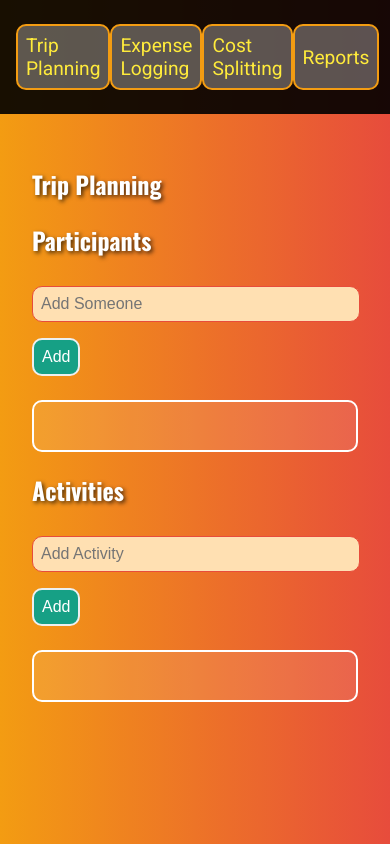
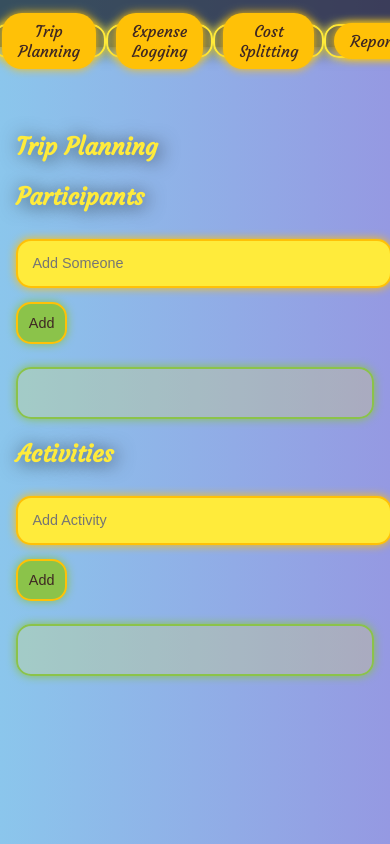
Before and after one commit to kevkaleido/group-trip, a plain HTML site: page index.html in a window 390 px wide. Drawn offline with nearby package versions, Linux system fonts and the light colour scheme.

Commit message:
add another stunning styles(yellow)

```diff
--- a/styles.css
+++ b/styles.css
@@ -1,17 +1,25 @@
-@import url('https://fonts.googleapis.com/css2?family=Roboto:wght@400;700&family=Oswald:wght@300;400;700&display=swap');
+@import url('https://fonts.googleapis.com/css2?family=Courgette&family=Roboto:wght@300;400;700&display=swap');
 
 body {
     font-family: 'Roboto', sans-serif;
-    background: linear-gradient(to right, #f39c12, #e74c3c);
+    background: linear-gradient(to right, #8BC6EC, #9599E2);
     color: #fff;
     margin: 0;
     padding: 0;
     background-attachment: fixed;
+    transition: background 2s ease-in-out;
 }
 
 header {
-    background: rgba(0, 0, 0, 0.9);
+    background: rgba(0, 0, 0, 0.6);
     padding: 1em;
+    display: flex;
+    justify-content: center;
+    position: fixed;
+    width: 100%;
+    z-index: 1000;
+    box-shadow: 0 0 20px #000;
+    height: 15px;
 }
 
 nav ul {
@@ -20,65 +28,92 @@ nav ul {
     margin: 0;
     display: flex;
     justify-content: space-around;
+    width: 100%;
+    height: 50px;
 }
 
 nav ul li a {
-    color: #ffeb3b;
+    background: #FFC107;
+    color: #3E2723;
+    padding: 1em 2em;
+    border-radius: 20px;
     text-decoration: none;
     font-size: 1.2em;
-    transition: color 0.3s;
+    transition: transform 0.3s, background 0.3s, box-shadow 0.3s;
+    box-shadow: 0 0 10px #FFC107;
+    text-align: center;
+    display: block;
+    font-family: 'Courgette', cursive;
 }
 
 nav ul li a:hover {
-    color: #e74c3c;
+    background: #FF5722;
+    transform: scale(1.1);
+    box-shadow: 0 0 20px #FF5722;
 }
 
 main {
-    padding: 2em;
+    padding: 5em 2em 2em;
+    transition: padding 0.5s;
 }
 
 h1, h2 {
-    font-family: 'Oswald', sans-serif;
-    text-shadow: 2px 2px 4px rgba(0, 0, 0, 0.7);
+    font-family: 'Courgette', cursive;
+    color: #FFEB3B;
+    text-shadow: 2px 2px 5px rgba(0, 0, 0, 0.7);
+    animation: glow 1.5s infinite alternate;
+}
+
+@keyframes glow {
+    0% { text-shadow: 2px 2px 5px rgba(0, 0, 0, 0.7); }
+    100% { text-shadow: 2px 2px 20px rgba(0, 0, 0, 0.7); }
 }
 
 input, select, button {
     border: none;
-    padding: 0.5em;
+    padding: 0.75em;
     margin: 0.5em 0;
-    border-radius: 10px;
+    border-radius: 15px;
     font-size: 1em;
+    background: #FFC107;
+    color: #3E2723;
+    transition: transform 0.3s, box-shadow 0.3s;
 }
 
 input[type="text"], input[type="number"], input[type="date"], select {
     width: calc(100% - 1em);
-    background: #ffe0b2;
-    color: #000;
-    border: 1px solid #e74c3c;
+    background: #FFEB3B;
+    color: #3E2723;
+    border: 2px solid #FFC107;
+    padding: 1em;
+    box-shadow: 0 0 10px #FFC107;
 }
 
 button {
-    background: #16a085;
-    color: #fff;
+    background: #8BC34A;
+    color: #3E2723;
     cursor: pointer;
     transition: background 0.3s, transform 0.3s;
-    border: 2px solid #ecf0f1;
+    border: 2px solid #FFC107;
+    box-shadow: 0 0 10px #8BC34A;
 }
 
 button:hover {
-    background: #1abc9c;
-    transform: scale(1.05);
+    background: #FFEB3B;
+    transform: scale(1.1);
+    box-shadow: 0 0 20px #FFEB3B;
 }
 
 .scroll-container {
     max-height: 200px;
     overflow-y: auto;
-    border: 2px solid #fff;
+    border: 2px solid #8BC34A;
     padding: 1em;
-    background: rgba(255, 255, 255, 0.1);
-    border-radius: 10px;
+    background: rgba(255, 235, 59, 0.2);
+    border-radius: 15px;
     margin-top: 1em;
     transition: max-height 0.5s, border 0.5s;
+    box-shadow: 0 0 10px #8BC34A;
 }
 
 ul {
@@ -89,18 +124,20 @@ ul {
 li {
     margin: 0.5em 0;
     padding: 0.5em;
-    background: rgba(255, 255, 255, 0.3);
-    border: 2px solid #f39c12;
-    border-radius: 10px;
+    background: rgba(255, 235, 59, 0.2);
+    border: 2px solid #FFEB3B;
+    border-radius: 15px;
     display: flex;
     justify-content: space-between;
     align-items: center;
-    transition: background 0.3s, transform 0.3s;
+    transition: background 0.3s, transform 0.3s, box-shadow 0.3s;
+    box-shadow: 0 0 10px #FFEB3B;
 }
 
 li:hover {
-    background: rgba(255, 255, 255, 0.5);
+    background: rgba(255, 235, 59, 0.4);
     transform: scale(1.05);
+    box-shadow: 0 0 20px #FFEB3B;
 }
 
 .modal {
@@ -112,38 +149,40 @@ li:hover {
     width: 100%;
     height: 100%;
     overflow: auto;
-    background: rgba(0, 0, 0, 0.8);
+    background: rgba(15, 15, 15, 0.8);
     padding-top: 60px;
 }
 
 .modal-content {
-    background: #fff;
+    background: #1a1a1a;
     margin: 5% auto;
     padding: 20px;
-    border: 1px solid #888;
+    border: 2px solid #8BC34A;
     width: 80%;
-    border-radius: 10px;
-    color: #000;
+    border-radius: 15px;
+    color: #8BC34A;
+    box-shadow: 0 0 20px #8BC34A;
 }
 
 .close-button {
-    color: #aaa;
+    color: #8BC34A;
     float: right;
     font-size: 28px;
     font-weight: bold;
 }
 
 .close-button:hover, .close-button:focus {
-    color: #000;
+    color: #FFC107;
     text-decoration: none;
     cursor: pointer;
 }
 
 #summary-content {
     white-space: pre-wrap;
-    background: rgba(255, 255, 255, 0.3);
+    background: rgba(15, 15, 15, 0.8);
     padding: 1em;
-    border-radius: 10px;
+    border-radius: 15px;
+    box-shadow: 0 0 10px #8BC34A;
 }
 
 .scroll-container::-webkit-scrollbar {
@@ -151,10 +190,82 @@ li:hover {
 }
 
 .scroll-container::-webkit-scrollbar-thumb {
-    background: #16a085;
+    background: #8BC34A;
     border-radius: 10px;
 }
 
 .scroll-container::-webkit-scrollbar-thumb:hover {
-    background: #1abc9c;
+    background: #FFEB3B;
 }
+
+form {
+    display: flex;
+    flex-direction: column;
+}
+
+button, input[type="text"], input[type="number"], input[type="date"], select {
+    transition: background 0.3s, border 0.3s, transform 0.3s, box-shadow 0.3s;
+}
+
+button:hover, input:hover, select:hover {
+    border-color: #8BC34A;
+    box-shadow: 0 0 20px #8BC34A;
+}
+
+button:active, input:active, select:active {
+    border-color: #FFC107;
+    box-shadow: 0 0 20px #FFC107;
+}
+
+section {
+    margin-bottom: 2em;
+}
+
+#trip-participants, #trip-activities, #expenses-list, #participant-shares {
+    margin-top: 1em;
+}
+
+header, main {
+    max-width: 800px;
+    margin: auto;
+}
+
+#generate-summary, #export-data {
+    background: #FFEB3B;
+    border: 2px solid #8BC34A;
+    transition: background 0.3s, transform 0.3s;
+    box-shadow: 0 0 10px #FFEB3B;
+}
+
+#generate-summary:hover, #export-data:hover {
+    background: #8BC34A;
+    transform: scale(1.05);
+    box-shadow: 0 0 20px #8BC34A;
+}
+
+@media (max-width: 600px) {
+    input, select, button {
+        font-size: 0.9em;
+    }
+
+    nav ul {
+        width: 90%;
+    }
+
+    nav ul li {
+        margin-bottom: 0.5em;
+    }
+
+    .modal-content {
+        width: 90%;
+    }
+
+    main {
+        padding: 7em 1em 2em;
+    }
+
+    nav ul li a {
+        padding: 0.5em 1em;
+        font-size: 1em;
+    }
+}
```
